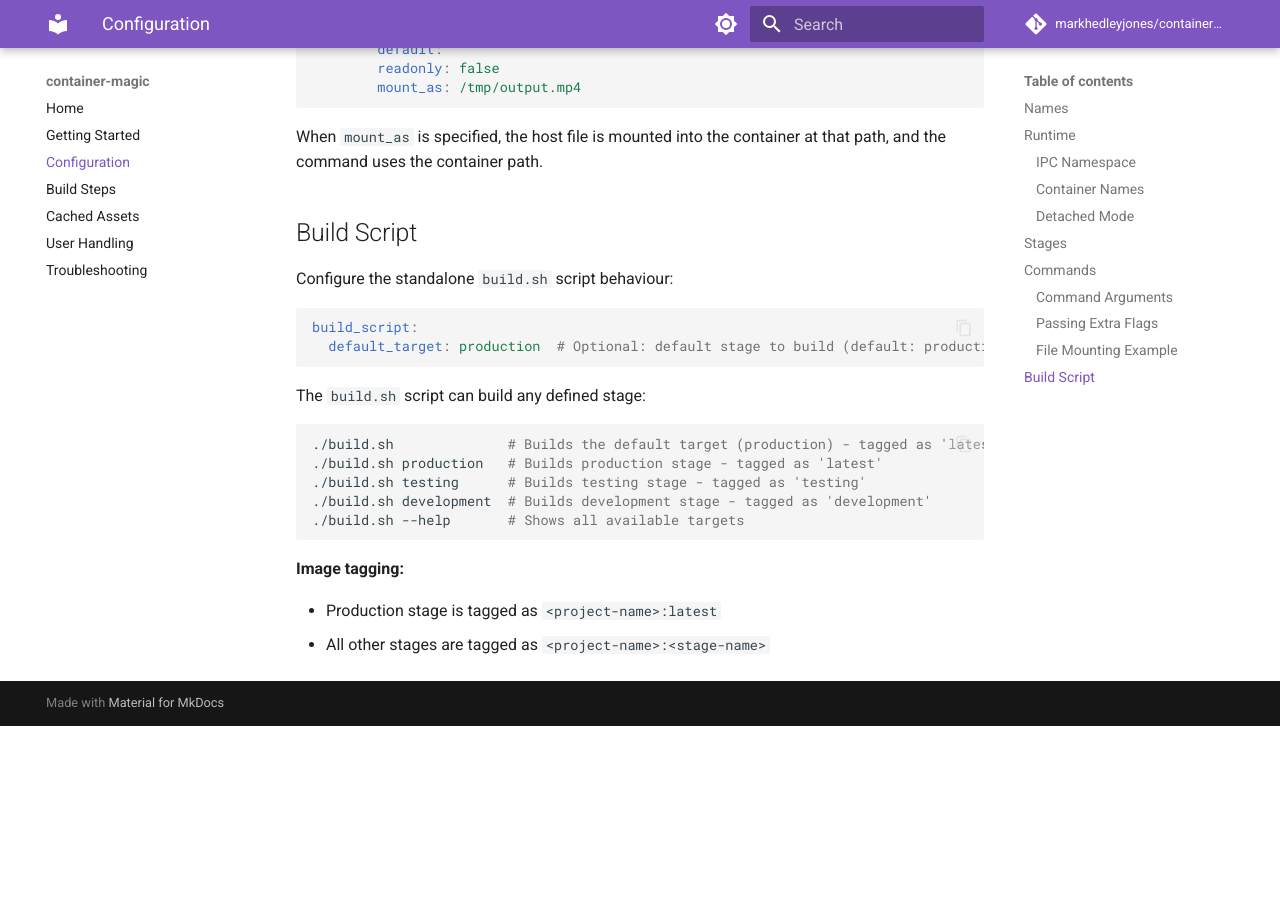
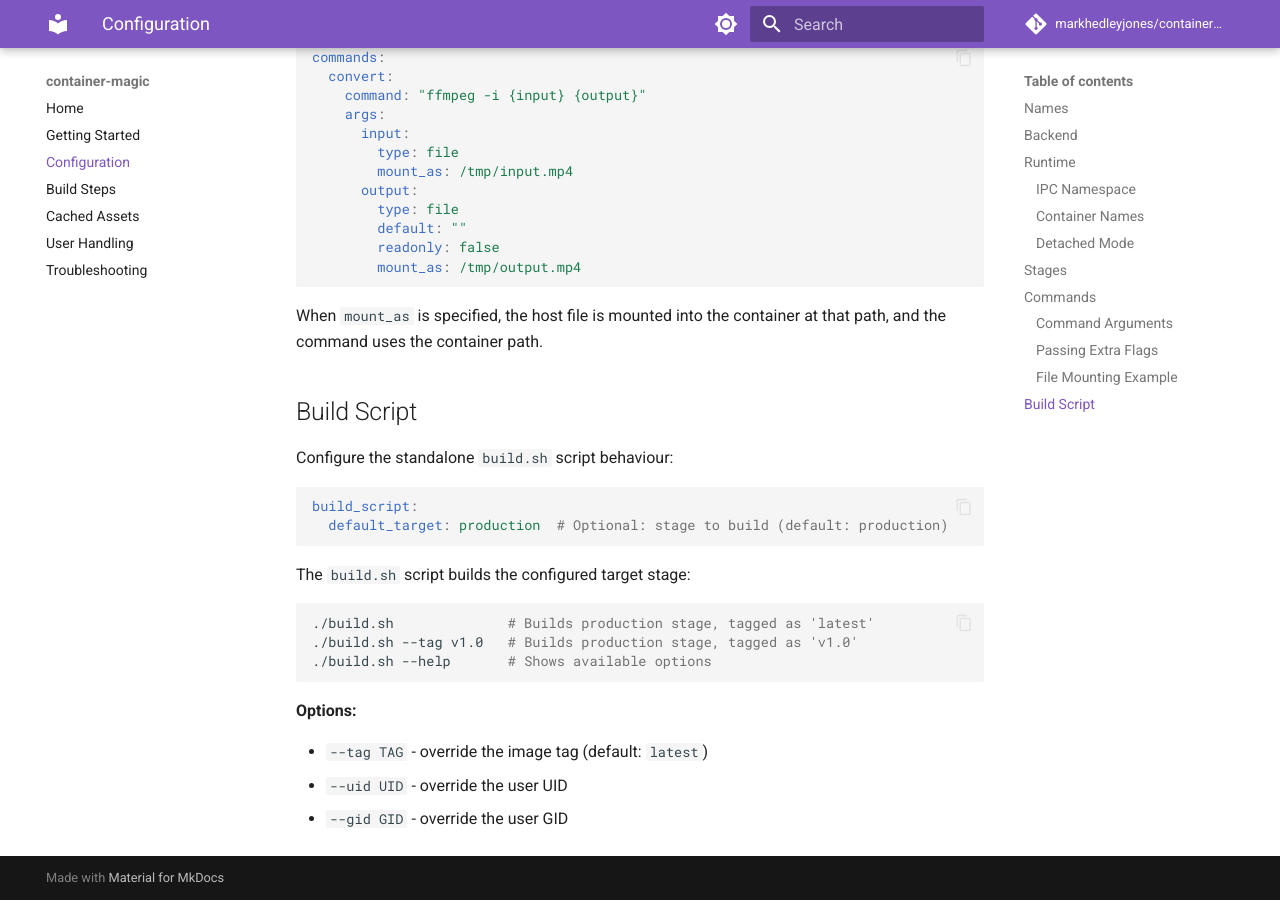
Before and after one commit to markhedleyjones/container-magic, an MkDocs documentation site: the page built from docs/configuration.md, in a window 1280 px wide and 900 px high, scrolled down 6032 px. Built offline with MkDocs 1.6.1 and Material for MkDocs 9.7.7, drawn with Linux system fonts in a browser that asks for light colours; comment, search, counter and statistics services are not loaded; before the commit the page ends 6758 px from its top, so only the background shows below that; some of the changed text lies outside the part shown.

Commit message:
docs: update for v2 config syntax
- names.project to names.image in all YAML examples
- backend moved from runtime section to root level
- Remove cm build/run/shell from CLI commands section
- Update build script section for locked production target

````diff
--- a/docs/configuration.md
+++ b/docs/configuration.md
@@ -6,12 +6,12 @@
 
 ```yaml
 names:
-  project: my-project      # Required: image name
+  image: my-project        # Required: image name
   workspace: workspace     # Workspace directory name (default: workspace)
   user: nonroot            # Required: container username
 ```
 
-All three fields are shown above but only `project` and `user` are required (`workspace` defaults to `workspace`).
+All three fields are shown above but only `image` and `user` are required (`workspace` defaults to `workspace`).
 
 **`user`** controls the container's user identity:
 
@@ -20,11 +20,18 @@
 
 Generated files are automatically regenerated when your config changes. To disable this, set `auto_update: false` at the root level of `cm.yaml`.
 
+## Backend
+
+```yaml
+backend: docker      # docker, podman, or auto (default: auto, omit for auto)
+```
+
+When set to `auto` (the default), container-magic will use whichever of `podman` or `docker` is available, preferring `podman`.
+
 ## Runtime
 
 ```yaml
 runtime:
-  backend: auto      # docker, podman, or auto
   privileged: false  # privileged mode
   network_mode: host # host, bridge, or none (optional)
   ipc: shareable     # IPC namespace mode (optional)
@@ -53,7 +60,7 @@
 
 ### Container Names
 
-Development containers are named `<project-name>-development` and production containers are named `<project-name>`. If a container with the same name is already running, `just run` will exec into the existing container instead of starting a new one. Use `just stop` to stop a running container and `just clean` to remove it.
+Development containers are named `<image-name>-development` and production containers are named `<image-name>`. If a container with the same name is already running, `just run` will exec into the existing container instead of starting a new one. Use `just stop` to stop a running container and `just clean` to remove it.
 
 ### Detached Mode
 
@@ -263,20 +270,19 @@
 
 ```yaml
 build_script:
-  default_target: production  # Optional: default stage to build (default: production)
+  default_target: production  # Optional: stage to build (default: production)
 ```
 
-The `build.sh` script can build any defined stage:
+The `build.sh` script builds the configured target stage:
 
 ```bash
-./build.sh              # Builds the default target (production) - tagged as 'latest'
-./build.sh production   # Builds production stage - tagged as 'latest'
-./build.sh testing      # Builds testing stage - tagged as 'testing'
-./build.sh development  # Builds development stage - tagged as 'development'
-./build.sh --help       # Shows all available targets
+./build.sh              # Builds production stage, tagged as 'latest'
+./build.sh --tag v1.0   # Builds production stage, tagged as 'v1.0'
+./build.sh --help       # Shows available options
 ```
 
-**Image tagging:**
+**Options:**
 
-- Production stage is tagged as `<project-name>:latest`
-- All other stages are tagged as `<project-name>:<stage-name>`
+- `--tag TAG` - override the image tag (default: `latest`)
+- `--uid UID` - override the user UID
+- `--gid GID` - override the user GID
````
Also changed, not shown: docs/build-steps.md (+5 -5 lines), docs/cached-assets.md (+4 -4 lines), docs/getting-started.md (+4 -9 lines), docs/troubleshooting.md (+2 -2 lines), docs/user-handling.md (+3 -3 lines).
